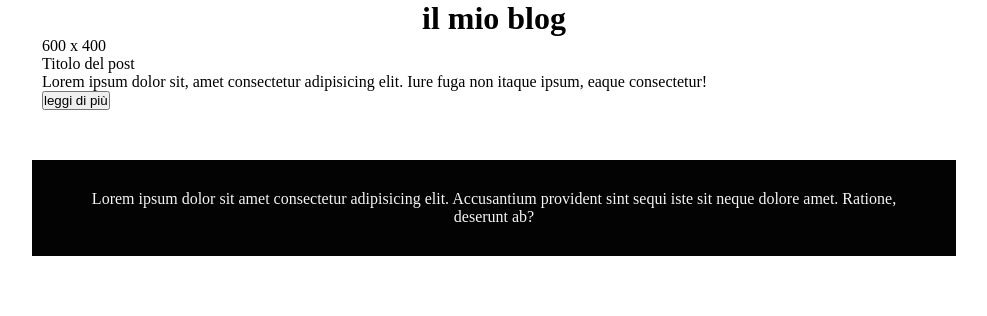
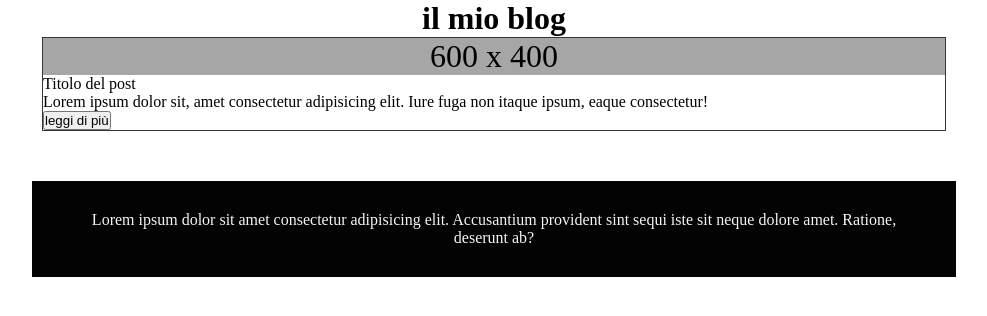
Before and after one commit to GioiPronesti/react-components, a React (Vite) app: page / in a window 1280 px wide. Shown: the top 316 px of the page, without its empty margins (146-1133 px from the left). Built offline with nearby package versions, Linux system fonts and the light colour scheme.

Commit message:
add: card top content style

```diff
--- a/src/index.css
+++ b/src/index.css
@@ -50,6 +50,27 @@ img {
   text-align: center;
 }
 
+/*Main*/
+
+
+.card{
+  border: 1px solid rgb(54, 54, 54);
+}
+
+
+.card-image{
+  background-color: rgb(166, 166, 166);
+  text-align: center;
+}
+
+.card-post{
+  font-size: 2rem;
+}
+
+
+
+/* card */
+
 /* footer */
 
 .footer-center{
```
